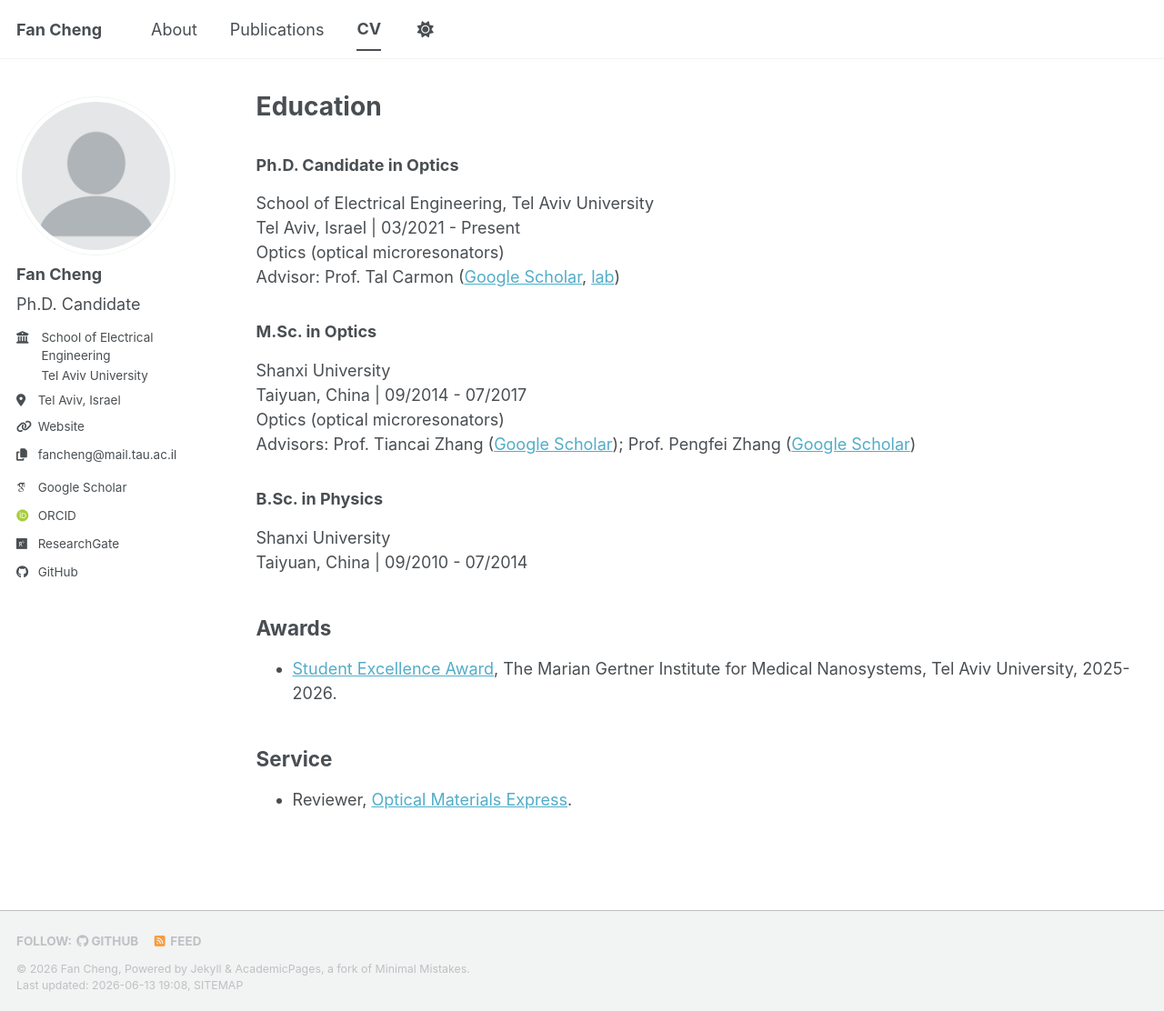
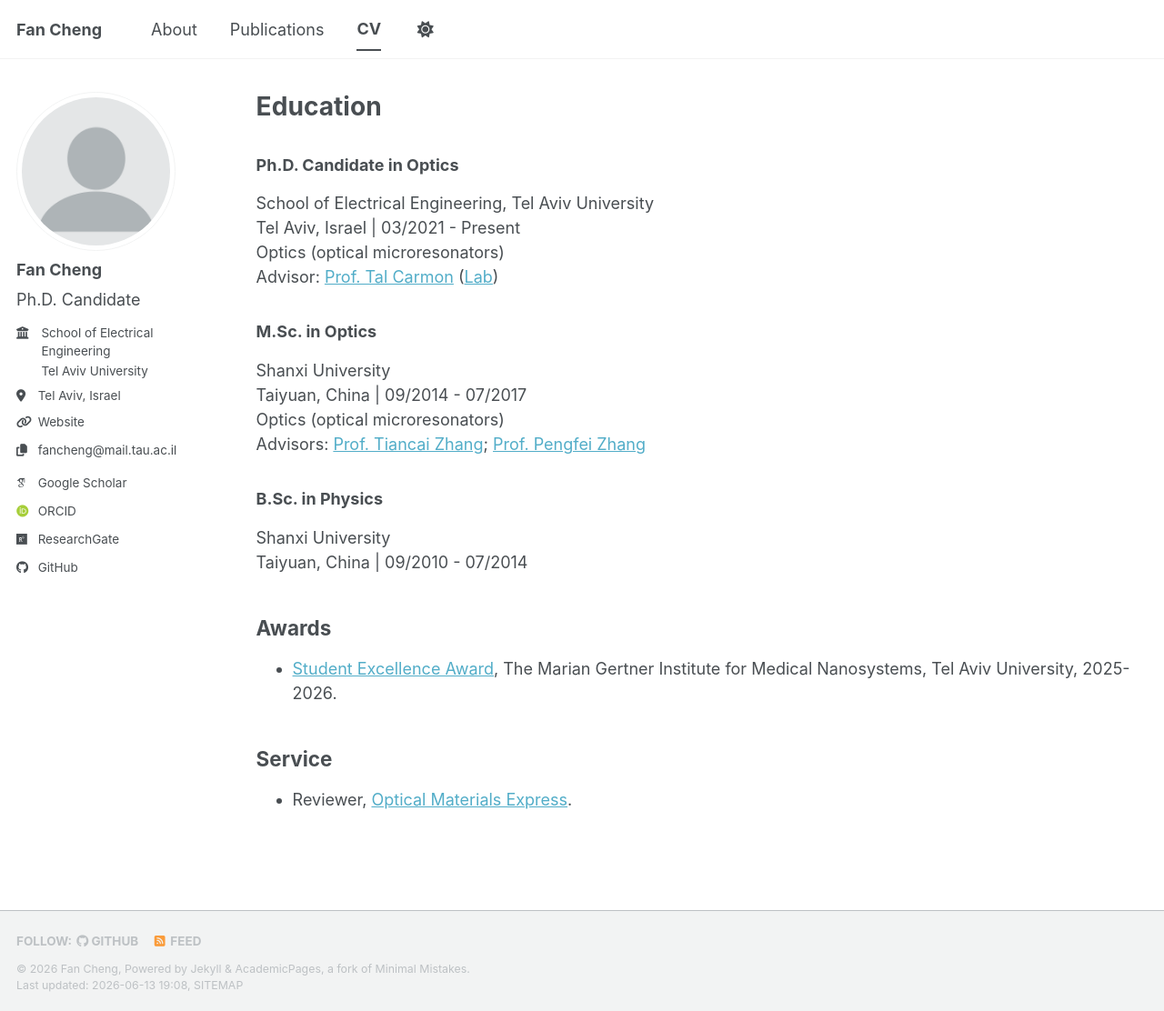
Before and after one commit to FanCheng5640/fancheng5640.github.io, a Jekyll site: the page built from _pages/cv.md, in a window 1280 px wide and 1112 px high. Shown: the whole window at 91% size. Built offline with Jekyll 4.4.1, drawn with Linux system fonts in a browser that asks for light colours; some web fonts are replaced; a script bundle is joined from its source files by our own code; library files that are not in the unit come from our copies.

Commit message:
修正 Lab 大小写并删除重复 OPN feature 链接

```diff
--- a/_includes/author-profile.html
+++ b/_includes/author-profile.html
@@ -35,7 +35,7 @@
   </div>
 
   <div class="author__urls-wrapper">
-    <button class="btn btn--inverse">Follow</button>
+    <button class="btn btn--inverse author__follow-button">Follow</button>
     <ul class="author__urls social-icons">
       <!-- Font Awesome icons / Biographic information  -->
       {% if author.employer %}
@@ -60,7 +60,7 @@
       {% endif %}
       {% if author.email %}
         <li class="author__email-copy">
-          <button type="button" class="author__email-copy-button" data-copy-email="{{ author.email }}" aria-label="Copy email address">
+          <button type="button" class="author__email-copy-button" data-copy-email="{{ author.email }}" aria-label="Copy email address: {{ author.email }}" title="Click to copy email">
             <i class="fas fa-fw fa-copy icon-pad-right" aria-hidden="true"></i><span>{{ author.email }}</span>
           </button>
           <span class="author__email-copy-status" aria-live="polite"></span>
--- a/_includes/publication-single.html
+++ b/_includes/publication-single.html
@@ -56,9 +56,6 @@
           <a class="publication__download" href="{{ paper_url | relative_url }}" target="_blank" rel="noopener"><i class="fa fa-file-pdf" aria-hidden="true"></i> PDF</a>
         {% endif %}
       {% endif %}
-      {% if post.opn_url %}
-        <a class="publication__opn-link" href="{{ post.opn_url }}" target="_blank" rel="noopener"><i class="fa fa-newspaper" aria-hidden="true"></i> OPN feature</a>
-      {% endif %}
     </p>
     {% if post.opn_url %}
       <p class="publication__opn-note">Selected by <i>Optics &amp; Photonics News</i>{% if post.opn_issue %}: <a href="{{ post.opn_url }}" target="_blank" rel="noopener">{{ post.opn_title | default: post.opn_issue }}</a> ({{ post.opn_issue }}){% endif %}.</p>
--- a/_includes/scripts.html
+++ b/_includes/scripts.html
@@ -6,6 +6,8 @@
     if (!button) {
       return;
     }
+    event.preventDefault();
+    event.stopPropagation();
 
     var email = button.getAttribute("data-copy-email");
     var status = button.parentElement.querySelector(".author__email-copy-status");
@@ -54,7 +56,7 @@
     } catch (error) {
       setStatus("Copy failed");
     }
-  });
+  }, true);
 </script>
 
 {% include analytics.html %}
--- a/_pages/cv.md
+++ b/_pages/cv.md
@@ -18,14 +18,14 @@
 School of Electrical Engineering, Tel Aviv University
 Tel Aviv, Israel | 03/2021 - Present
 Optics (optical microresonators)
-Advisor: Prof. Tal Carmon ([Google Scholar](https://scholar.google.com/citations?user=tiFit0cAAAAJ&hl=en&inst=2457744612629960019), [lab](https://web2.eng.tau.ac.il/wtest/carmon1/index.php/publication/))
+Advisor: [Prof. Tal Carmon](https://scholar.google.com/citations?user=tiFit0cAAAAJ&hl=en&inst=2457744612629960019) ([Lab](https://web2.eng.tau.ac.il/wtest/carmon1/index.php/publication/))
 
 ### M.Sc. in Optics
 
 Shanxi University
 Taiyuan, China | 09/2014 - 07/2017
 Optics (optical microresonators)
-Advisors: Prof. Tiancai Zhang ([Google Scholar](https://scholar.google.com/citations?user=DTAaDZAAAAAJ&hl=en&inst=2457744612629960019)); Prof. Pengfei Zhang ([Google Scholar](https://scholar.google.com/citations?user=Grjz9fgAAAAJ&hl=en&inst=2457744612629960019))
+Advisors: [Prof. Tiancai Zhang](https://scholar.google.com/citations?user=DTAaDZAAAAAJ&hl=en&inst=2457744612629960019); [Prof. Pengfei Zhang](https://scholar.google.com/citations?user=Grjz9fgAAAAJ&hl=en&inst=2457744612629960019)
 
 ### B.Sc. in Physics
 
--- a/_sass/layout/_sidebar.scss
+++ b/_sass/layout/_sidebar.scss
@@ -237,7 +237,7 @@
     display: block;
   }
 
-  button {
+  > .author__follow-button {
     margin-bottom: 0;
 
     @include breakpoint($large) {
@@ -353,6 +353,10 @@
     text-align: left;
   }
 
+  .author__email-copy-button span {
+    overflow-wrap: anywhere;
+  }
+
   .author__email-copy-button:hover,
   .author__email-copy-button:focus {
     text-decoration: underline;
--- a/assets/js/_main.js
+++ b/assets/js/_main.js
@@ -122,9 +122,9 @@
   fitvids();
 
   // Follow menu drop down
-  $(".author__urls-wrapper button").on("click", function () {
+  $(".author__urls-wrapper > .author__follow-button").on("click", function () {
     $(".author__urls").fadeToggle("fast", function () { });
-    $(".author__urls-wrapper button").toggleClass("open");
+    $(".author__urls-wrapper > .author__follow-button").toggleClass("open");
   });
 
   // Restore the follow menu if toggled on a window resize
--- a/assets/js/plugins/jquery.greedy-navigation.js
+++ b/assets/js/plugins/jquery.greedy-navigation.js
@@ -61,7 +61,7 @@
   // update masthead height and the body/sidebar top padding
   var mastheadHeight = $('.masthead').height();
   $('body').css('padding-top', mastheadHeight + 'px');
-  if ($(".author__urls-wrapper button").is(":visible")) {
+  if ($(".author__urls-wrapper > .author__follow-button").is(":visible")) {
     $(".sidebar").css("padding-top", "");
   } else {
     $(".sidebar").css("padding-top", mastheadHeight + "px");
```
Also changed, not shown: 5 other files.
